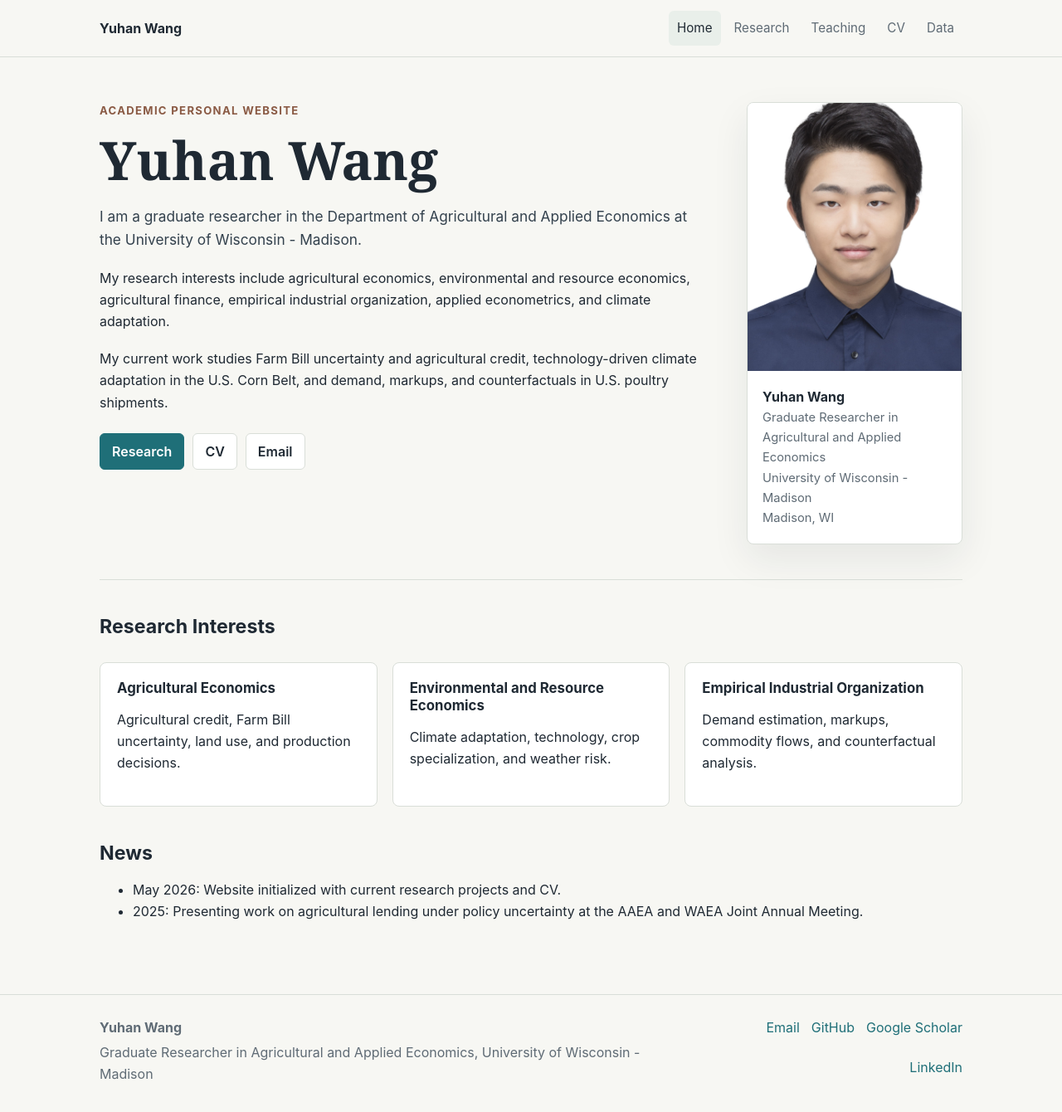
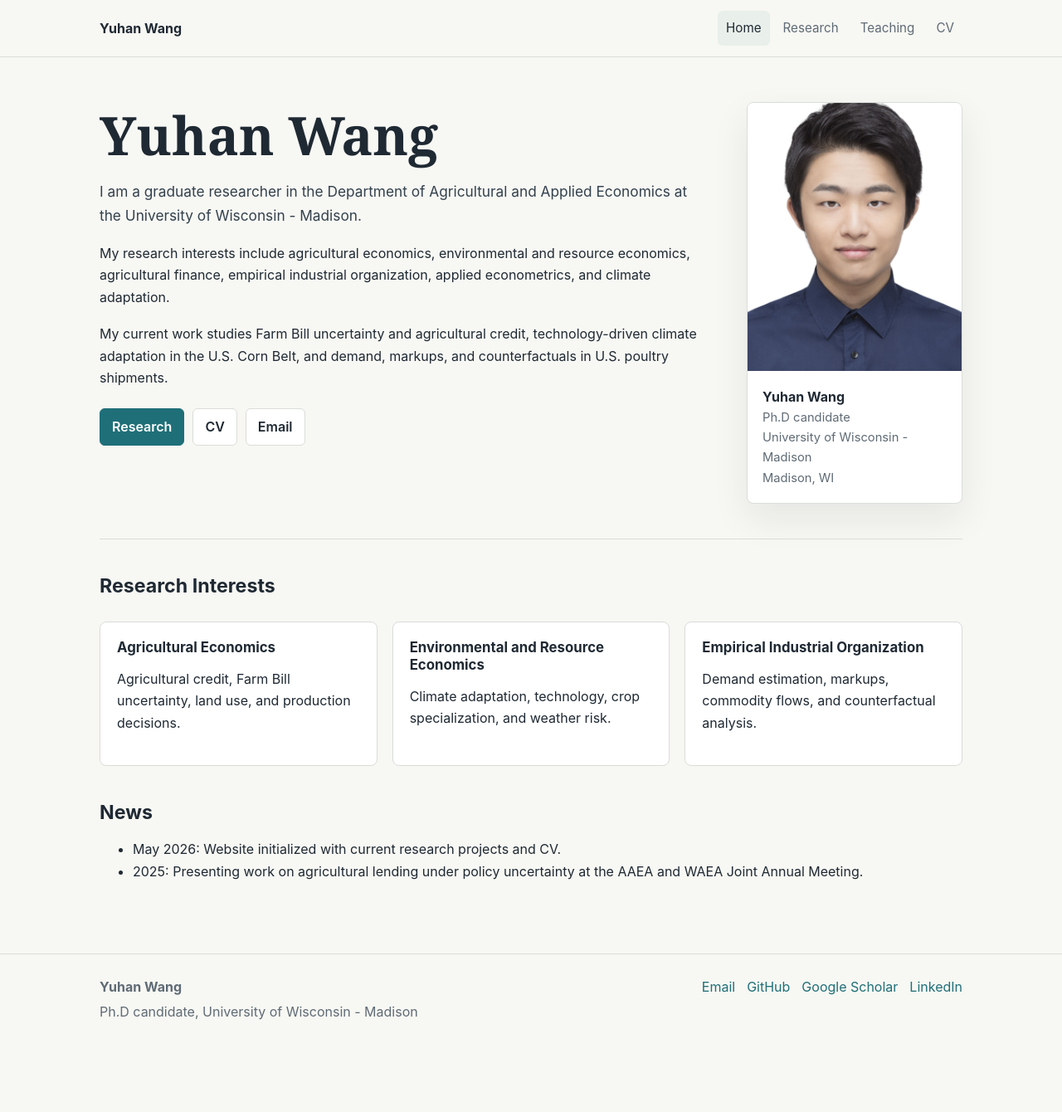
Before and after one commit to Yuhan-Wang-YW/Yuhan-Wang-YW.github.io, a Jekyll site: the page built from index.md, in a window 1280 px wide and 1342 px high. Shown: the whole window at 83% size. Built offline with Jekyll 4.4.1, drawn with Linux system fonts in a browser that asks for light colours.

Commit message:
Update homepage title and navigation

```diff
--- a/_config.yml
+++ b/_config.yml
@@ -6,7 +6,7 @@ lang: en
 
 author:
   name: Yuhan Wang
-  role: Graduate Researcher in Agricultural and Applied Economics
+  role: Ph.D candidate
   affiliation: University of Wisconsin - Madison
   email: ywang2558@wisc.edu
   location: Madison, WI
@@ -23,8 +23,6 @@ nav:
     url: /teaching/
   - title: CV
     url: /cv/
-  - title: Data
-    url: /data/
 
 markdown: kramdown
 permalink: pretty
--- a/index.md
+++ b/index.md
@@ -5,7 +5,6 @@ title: Home
 
 <section class="hero">
   <div>
-    <p class="eyebrow">Academic Personal Website</p>
     <h1>Yuhan Wang</h1>
     <p class="lead">
       I am a graduate researcher in the Department of Agricultural and Applied
```
